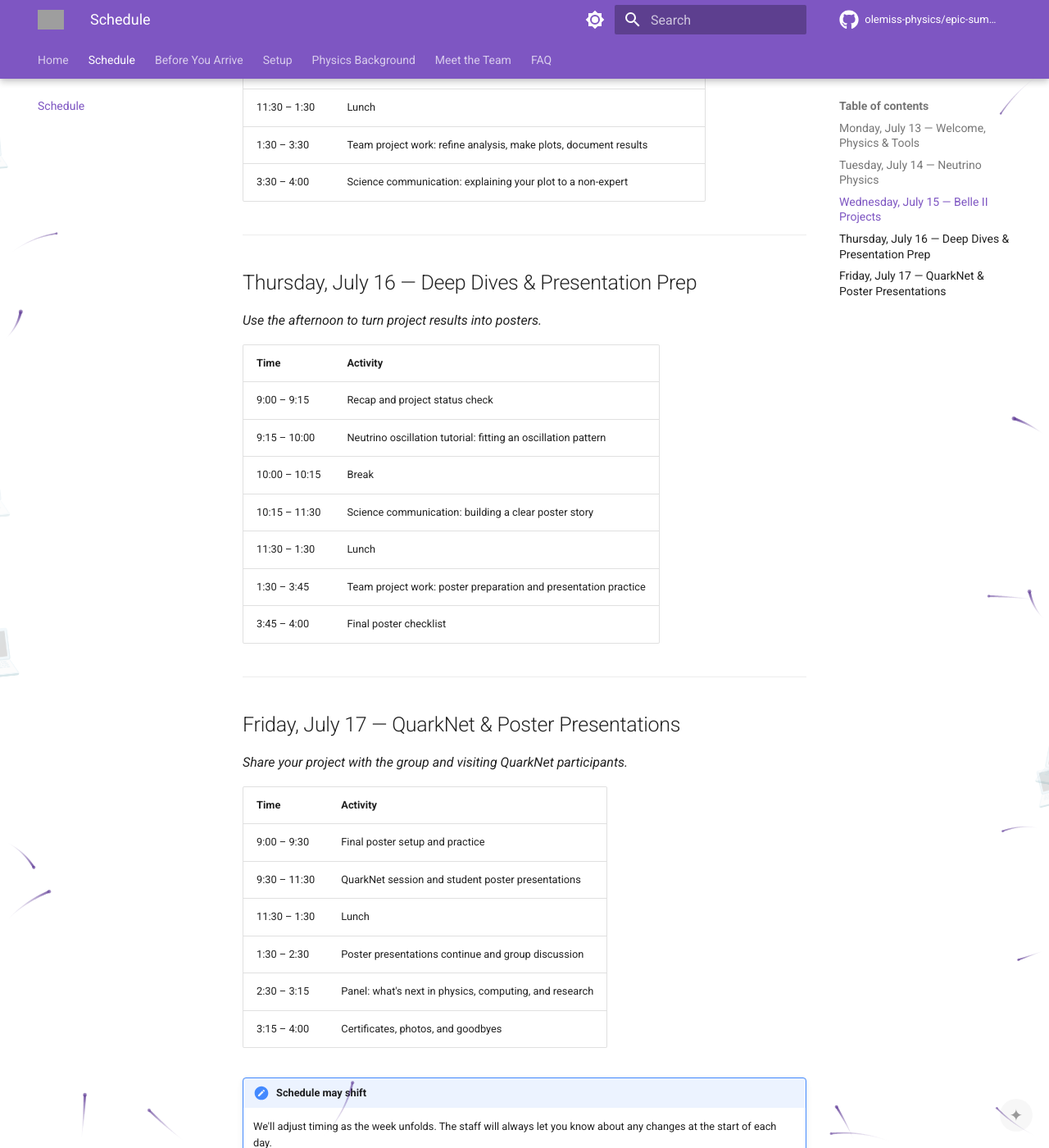
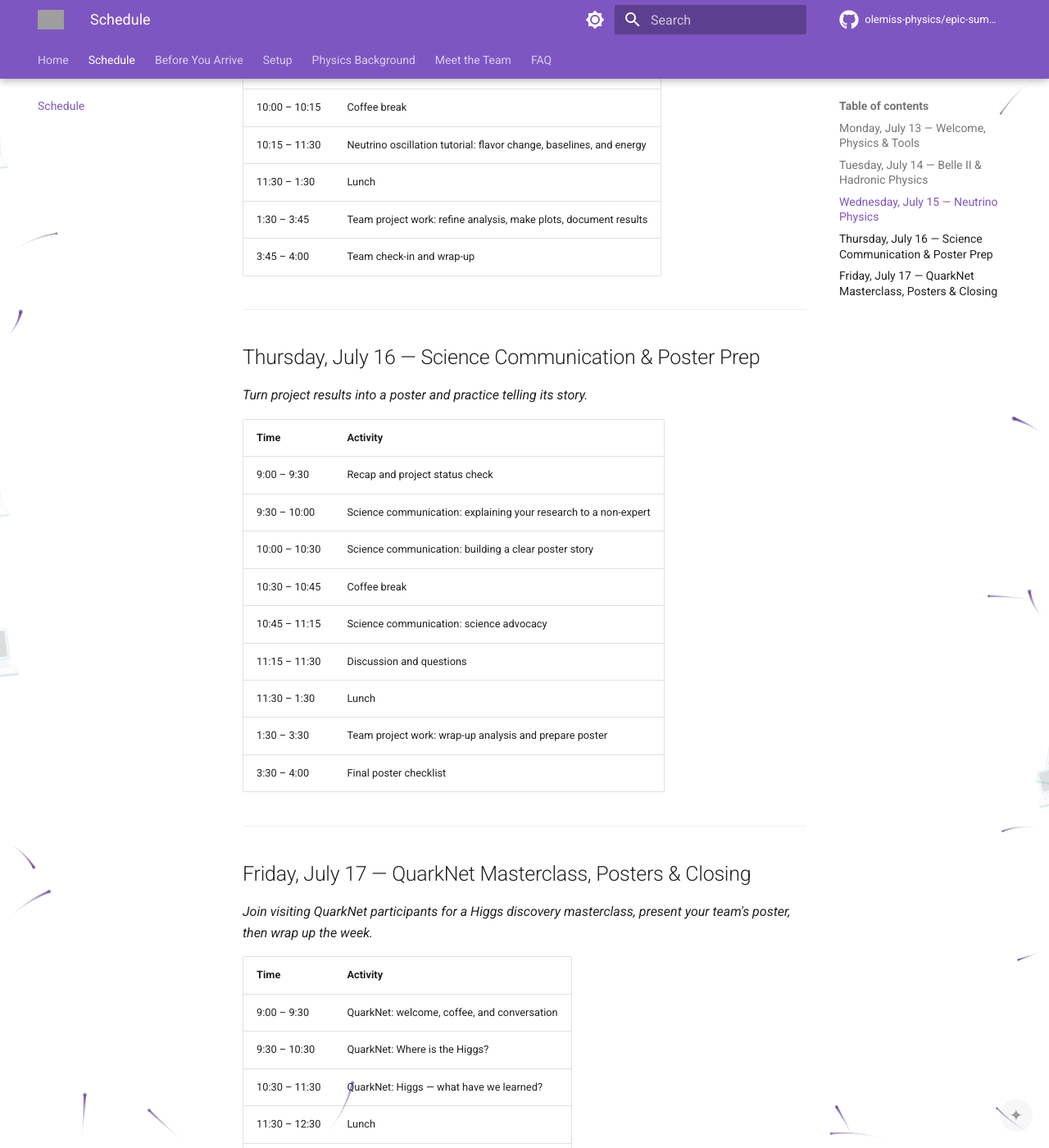
Before and after one commit to olemiss-physics/epic-summer-2026, an MkDocs documentation site: the page built from docs/schedule.md, in a window 1280 px wide and 1400 px high, scrolled down 1941 px. Shown: the whole window at 82% size. Built offline with MkDocs 1.6.1 and Material for MkDocs 9.7.7, drawn with Linux system fonts in a browser that asks for light colours; comment, search, counter and statistics services are not loaded; some of the changed text lies outside the part shown; grey boxes are pictures that could not be loaded.

Commit message:
Sync schedule with Indico timetable, restore Friday posters
Tuesday/Wednesday topics had drifted from the live Indico event
(alethia.phy.olemiss.edu/event/3): Belle II/hadronic physics and neutrino
oscillations were swapped between the two days. Friday's QuarkNet session
had also grown into a full Higgs-discovery masterclass, which displaced the
old poster-presentation block; student poster presentations are still part
of the day, so they're noted back in with timing still to be finalized.

```diff
--- a/docs/schedule.md
+++ b/docs/schedule.md
@@ -12,79 +12,87 @@
 
 | Time | Activity |
 |------|----------|
-| 9:00 – 9:30 | Welcome, introductions, and the plan for the week |
-| 9:30 – 10:15 | Particle physics: the big picture |
-| 10:15 – 10:30 | Break |
-| 10:30 – 11:30 | Experiment snapshots: NOvA, DUNE, and Belle II |
+| 9:00 – 9:15 | Welcome and introduction |
+| 9:15 – 10:00 | Particle physics: the big picture |
+| 10:00 – 10:15 | Coffee break |
+| 10:15 – 10:45 | Tools of the trade: the Unix command line |
+| 10:45 – 11:15 | Tools of the trade: git |
+| 11:15 – 11:30 | Make your own GitHub account/repo |
 | 11:30 – 1:30 | Lunch |
-| 1:30 – 2:30 | Computing tutorial: GitHub, Git Bash, and the command line |
-| 2:30 – 2:45 | Break |
-| 2:45 – 3:45 | Python and Jupyter tutorial |
-| 3:45 – 4:00 | Wrap-up and questions |
+| 1:30 – 2:15 | Particle physics: the big picture (continued) |
+| 2:15 – 2:30 | Coffee break |
+| 2:30 – 3:30 | Tools of the trade: Python and Jupyter |
+| 3:30 – 4:00 | Review / game |
 
 ---
 
-## Tuesday, July 14 — Neutrino Physics
+## Tuesday, July 14 — Belle II & Hadronic Physics
+
+*Meet the matter-antimatter mystery and dig into real Belle II data.*
+
+| Time | Activity |
+|------|----------|
+| 9:00 – 9:15 | Recap and questions |
+| 9:15 – 10:15 | Hadronic physics, Belle II, and the matter-antimatter asymmetry |
+| 10:15 – 10:30 | Coffee break |
+| 10:30 – 11:30 | Belle II analysis tutorial |
+| 11:30 – 1:30 | Lunch |
+| 1:30 – 1:45 | Team formation and project assignment |
+| 1:45 – 3:30 | Team project work: data, questions, and first plots |
+| 3:30 – 4:00 | Team check-in and wrap-up |
+
+---
+
+## Wednesday, July 15 — Neutrino Physics
 
 *Meet the ghost particle and explore how neutrinos change identity as they travel.*
 
 | Time | Activity |
 |------|----------|
-| 9:00 – 9:15 | Recap of Monday and questions |
-| 9:15 – 10:00 | What is a neutrino, and why is it hard to detect? |
-| 10:00 – 10:15 | Break |
+| 9:00 – 9:20 | Recap and questions |
+| 9:20 – 10:00 | What is a neutrino, and why is it hard to detect? |
+| 10:00 – 10:15 | Coffee break |
 | 10:15 – 11:30 | Neutrino oscillation tutorial: flavor change, baselines, and energy |
 | 11:30 – 1:30 | Lunch |
-| 1:30 – 2:00 | Form five project teams and choose Belle II project topics |
-| 2:00 – 3:45 | Team project work: data, questions, and first plots |
+| 1:30 – 3:45 | Team project work: refine analysis, make plots, document results |
 | 3:45 – 4:00 | Team check-in and wrap-up |
 
 ---
 
-## Wednesday, July 15 — Belle II Projects
+## Thursday, July 16 — Science Communication & Poster Prep
 
-*Dig into Belle II data and start turning analysis work into a project story.*
+*Turn project results into a poster and practice telling its story.*
 
 | Time | Activity |
 |------|----------|
-| 9:00 – 9:15 | Recap and questions |
-| 9:15 – 10:00 | B mesons, Belle II, and the matter-antimatter mystery |
-| 10:00 – 10:15 | Break |
-| 10:15 – 11:30 | Belle II analysis tutorial: reconstructing decays and plotting invariant mass |
+| 9:00 – 9:30 | Recap and project status check |
+| 9:30 – 10:00 | Science communication: explaining your research to a non-expert |
+| 10:00 – 10:30 | Science communication: building a clear poster story |
+| 10:30 – 10:45 | Coffee break |
+| 10:45 – 11:15 | Science communication: science advocacy |
+| 11:15 – 11:30 | Discussion and questions |
 | 11:30 – 1:30 | Lunch |
-| 1:30 – 3:30 | Team project work: refine analysis, make plots, document results |
-| 3:30 – 4:00 | Science communication: explaining your plot to a non-expert |
+| 1:30 – 3:30 | Team project work: wrap-up analysis and prepare poster |
+| 3:30 – 4:00 | Final poster checklist |
 
 ---
 
-## Thursday, July 16 — Deep Dives & Presentation Prep
+## Friday, July 17 — QuarkNet Masterclass, Posters & Closing
 
-*Use the afternoon to turn project results into posters.*
+*Join visiting QuarkNet participants for a Higgs discovery masterclass, present your team's poster, then wrap up the week.*
 
 | Time | Activity |
 |------|----------|
-| 9:00 – 9:15 | Recap and project status check |
-| 9:15 – 10:00 | Neutrino oscillation tutorial: fitting an oscillation pattern |
-| 10:00 – 10:15 | Break |
-| 10:15 – 11:30 | Science communication: building a clear poster story |
-| 11:30 – 1:30 | Lunch |
-| 1:30 – 3:45 | Team project work: poster preparation and presentation practice |
-| 3:45 – 4:00 | Final poster checklist |
+| 9:00 – 9:30 | QuarkNet: welcome, coffee, and conversation |
+| 9:30 – 10:30 | QuarkNet: Where is the Higgs? |
+| 10:30 – 11:30 | QuarkNet: Higgs — what have we learned? |
+| 11:30 – 12:30 | Lunch |
+| 12:30 – 3:00 | QuarkNet: masterclass |
+| 3:00 – 3:45 | EPIC graduate school panel discussion |
+| 3:45 – 4:00 | EPIC photo and farewells |
 
----
-
-## Friday, July 17 — QuarkNet & Poster Presentations
-
-*Share your project with the group and visiting QuarkNet participants.*
-
-| Time | Activity |
-|------|----------|
-| 9:00 – 9:30 | Final poster setup and practice |
-| 9:30 – 11:30 | QuarkNet session and student poster presentations |
-| 11:30 – 1:30 | Lunch |
-| 1:30 – 2:30 | Poster presentations continue and group discussion |
-| 2:30 – 3:15 | Panel: what's next in physics, computing, and research |
-| 3:15 – 4:00 | Certificates, photos, and goodbyes |
+!!! info "Student poster presentations"
+    Friday also includes student poster presentations to the group and visiting QuarkNet participants — exact timing within the day is still being finalized.
 
 !!! note "Schedule may shift"
     We'll adjust timing as the week unfolds. The staff will always let you know about any changes at the start of each day.
```
Also changed, not shown: docs/index.md (+4 -4 lines).
